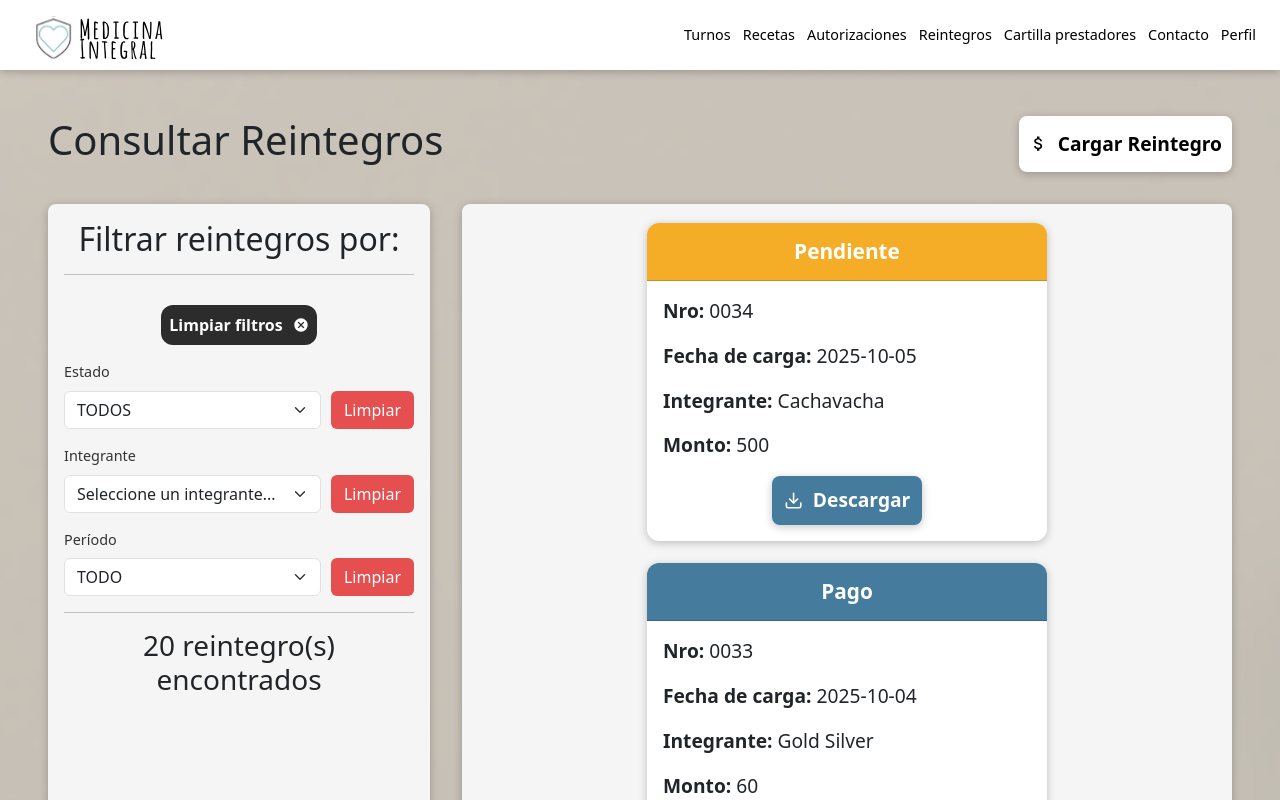
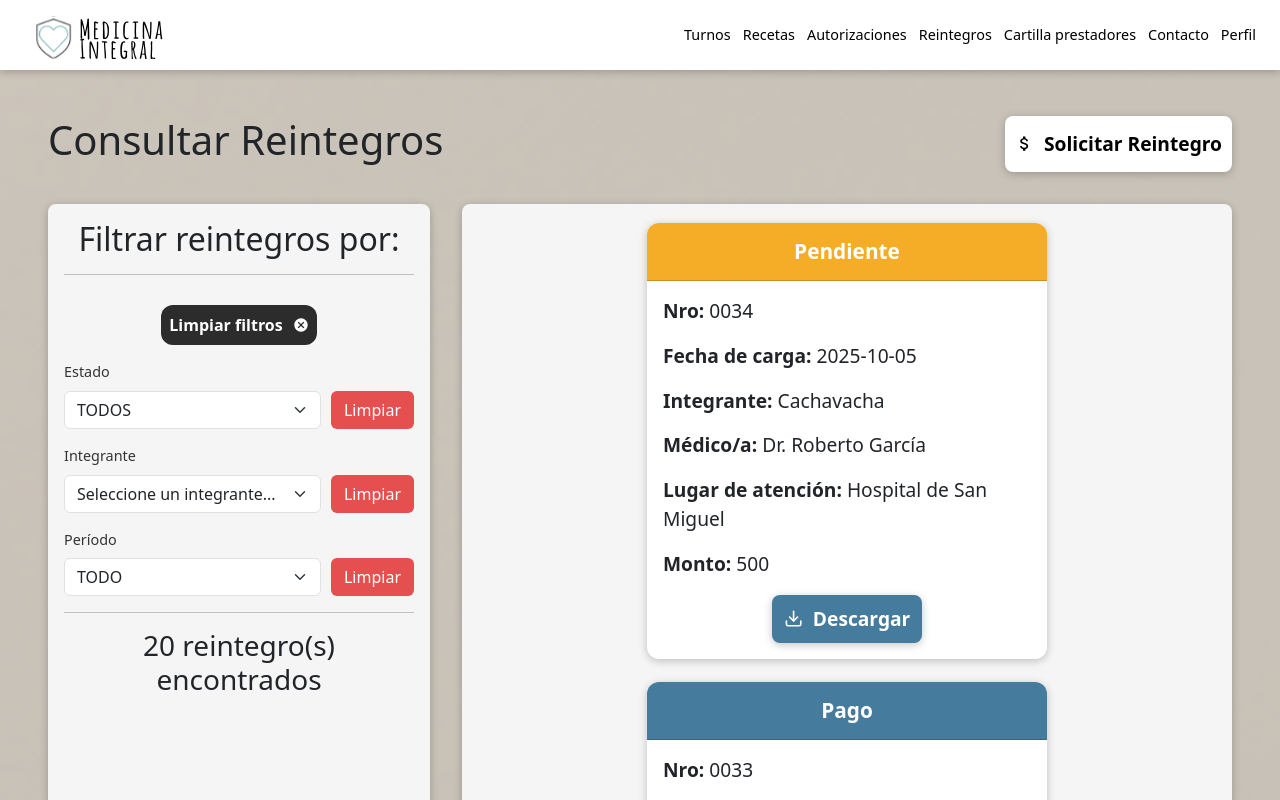
Before and after one commit to DesApp-2025c2-Grupo-8/Afiliados-FrontEnd, a React (Vite) app: page /consultar-reintegros in a window 1280 px wide. Shown: the top 800 px of the page. Built offline with nearby package versions, Linux system fonts and the light colour scheme.

Commit message:
Arreglos de errores en pantalla consulta de reintegros y en la de registro. Agregado pantalla de registro en el ruteador de la app

```diff
--- a/src/AppRouter.jsx
+++ b/src/AppRouter.jsx
@@ -6,12 +6,13 @@ import { grey } from "@mui/material/colors";
 import Footer from "./components/Footer/Footer";
 import Header from "./components/Header/Header";
 import Home from "./Screens/Home/Home";
-import Login from "./Screens/Login/Login"
+import Login from "./Screens/Login/Login";
+import Registro from './Screens/Registrarse/Registrate';
 import FormRecetas from "./Screens/FormRecetas/FormRecetas";
 import ConsultarRecetas from "./Screens/ConsultarRecetas/ConsultarRecetas";
-import CartillaPrestadores from "./Screens/CartillaPrestadores/CartillaPrestadores"
+import CartillaPrestadores from "./Screens/CartillaPrestadores/CartillaPrestadores";
 import ConsultarAutorizaciones from "./Screens/ConsultarAutorizaciones/ConsultarAutorizaciones";
-import ConsultarReintegros from "./Screens/ConsultarReintegros/ConsultarReintegros"
+import ConsultarReintegros from "./Screens/ConsultarReintegros/ConsultarReintegros";
 
 import NotFound from "./Screens/NotFound/NotFound";
 
@@ -24,6 +25,7 @@ export function AppRouter() {
           {/* <Route path='/'/> */}
           <Route path='/' exact={true} Component={Home}/>
           <Route path="/login" Component={Login}/>
+          <Route path="/registro" Component={Registro}/>
           <Route path='/cargar-receta' Component={FormRecetas}/>
           <Route path='/consultar-recetas' Component={ConsultarRecetas}/>
           <Route path='/cartilla-prestadores' Component={CartillaPrestadores}/>
--- a/src/Screens/ConsultarReintegros/ConsultarReintegros.jsx
+++ b/src/Screens/ConsultarReintegros/ConsultarReintegros.jsx
@@ -24,6 +24,8 @@ const cardData = {
         { campo: 'Nro', propiedad: 'id' },
         { campo: 'Fecha de carga', propiedad: 'fechaDeCarga' },
         { campo: 'Integrante', propiedad: 'integrante' },
+        { campo: 'Médico/a', propiedad: 'medico' },
+        { campo: 'Lugar de atención', propiedad: 'lugarDeAtencion' },
         { campo: 'Monto', propiedad: 'monto'}
     ],
     //tieneBotonDescarga: true Solo es necesario agregarse si la tarjeta tiene boton de descarga, de lo contrario puede omitirse y borrarse.
@@ -37,7 +39,7 @@ const ConsultarReintegros = () => {
 
     const [listaReintegros] = useState(reintegrosOrdenInverso);
     const [listaReintegrosFiltrados, setlistaReintegrosFiltrados] = useState(reintegrosOrdenInverso);
-    const [filtroEstado, setfiltroEstado] = useState('');
+    const [filtroEstado, setFiltroEstado] = useState('');
     const [filtroIntegrante, setFiltroIntegrante] = useState('');
     const [filtroPeriodo, setFiltroPeriodo] = useState('');
 
@@ -45,7 +47,7 @@ const ConsultarReintegros = () => {
     const [integrantesOpciones, setIntegrantesOpciones] = useState(integrantesOpcionesIniciales);
 
     const filtrarPorEstado = (unEstado) => {
-        setfiltroEstado(unEstado);
+        setFiltroEstado(unEstado);
         aplicarFiltros(unEstado, filtroIntegrante, filtroPeriodo);
     };
 
@@ -135,7 +137,8 @@ const ConsultarReintegros = () => {
     };
 
     const limpiarFiltroEstado = () => {
-        setfiltroEstado('');
+        setFiltroEstado('');
+        setEstadosOpciones(estadosOpcionesIniciales);
         aplicarFiltros('', filtroIntegrante, filtroPeriodo);
     };
 
@@ -152,9 +155,10 @@ const ConsultarReintegros = () => {
 
     const limpiarFiltros = () => {
         setlistaReintegrosFiltrados(listaReintegros);
-        limpiarFiltroEstado('');
+        setFiltroEstado('');
         setFiltroIntegrante('');
         setFiltroPeriodo('');
+        setEstadosOpciones(estadosOpcionesIniciales);
         setIntegrantesOpciones(integrantesOpcionesIniciales);
     };
 
@@ -210,7 +214,7 @@ const ConsultarReintegros = () => {
                 <section className={styles.botonesContainer}>
                     <h1>Consultar Reintegros</h1>
 
-                    <Link className={styles.botonCargarReceta} to={'/cargar-reintegro'}><MdAttachMoney style={{marginRight: '10px'}}/>Cargar Reintegro</Link>
+                    <Link className={styles.botonCargarReceta} to={'/cargar-reintegro'}><MdAttachMoney style={{marginRight: '10px'}}/>Solicitar Reintegro</Link>
                 </section>
                 <div className={styles.box}>
                     <section className={styles.filtroContainer}>
--- a/src/Screens/Registrarse/Registrate.jsx
+++ b/src/Screens/Registrarse/Registrate.jsx
@@ -1,5 +1,5 @@
 import React, { useEffect } from "react";
-import './Registro.css';
+import './Registrate.css';
 
 const Registro = () => {
   useEffect(() => {
```
